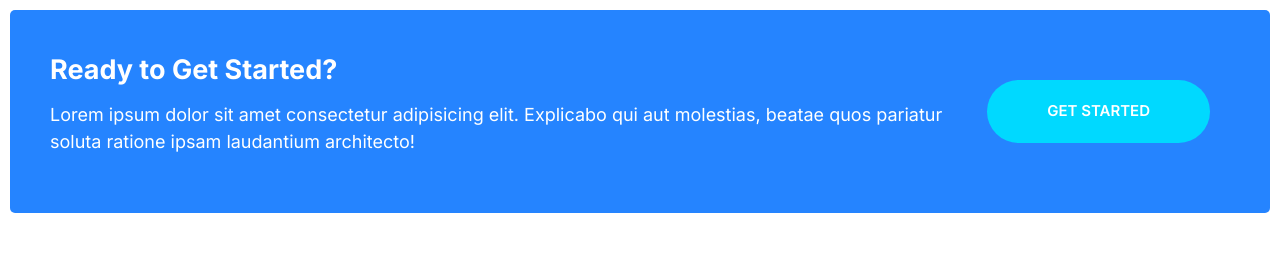
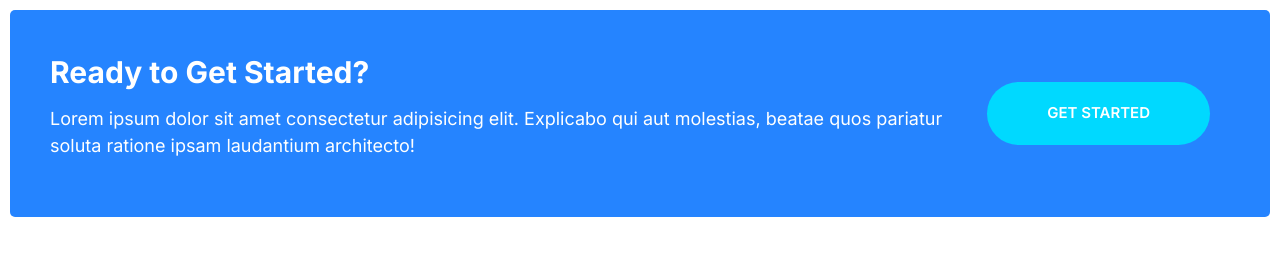
Before and after one commit to S0PL0/gianlucafy, a plain HTML site: page index.html in a window 1280 px wide. Drawn offline with Linux system fonts and the light colour scheme.

Commit message:
Adjust grid only in callout, not globally.

```diff
--- a/css/styles.css
+++ b/css/styles.css
@@ -505,14 +505,14 @@ a {
   border-radius: 5px;
 }
 
+.callout--primary {
+  background-color: var(--color-primary);
+  color: #fff;
+}
+
 .callout .button {
   justify-self: center;
   align-self: center;
-}
-
-.callout--primary {
-  background-color: var(--color-primary);
-  color: #fff;
 }
 
 .callout__content {
@@ -526,7 +526,7 @@ a {
 }
 
 @media screen and (min-width: 768px) {
-  .grid--1x2 {
+  .callout .grid--1x2 {
     grid-template-columns: 1fr auto;
   }
 
@@ -538,8 +538,4 @@ a {
     justify-self: start;
     margin: 0 2rem;
   }
-
-  .callout__header {
-    font-size: 2.7rem;
-  }
 }
```
